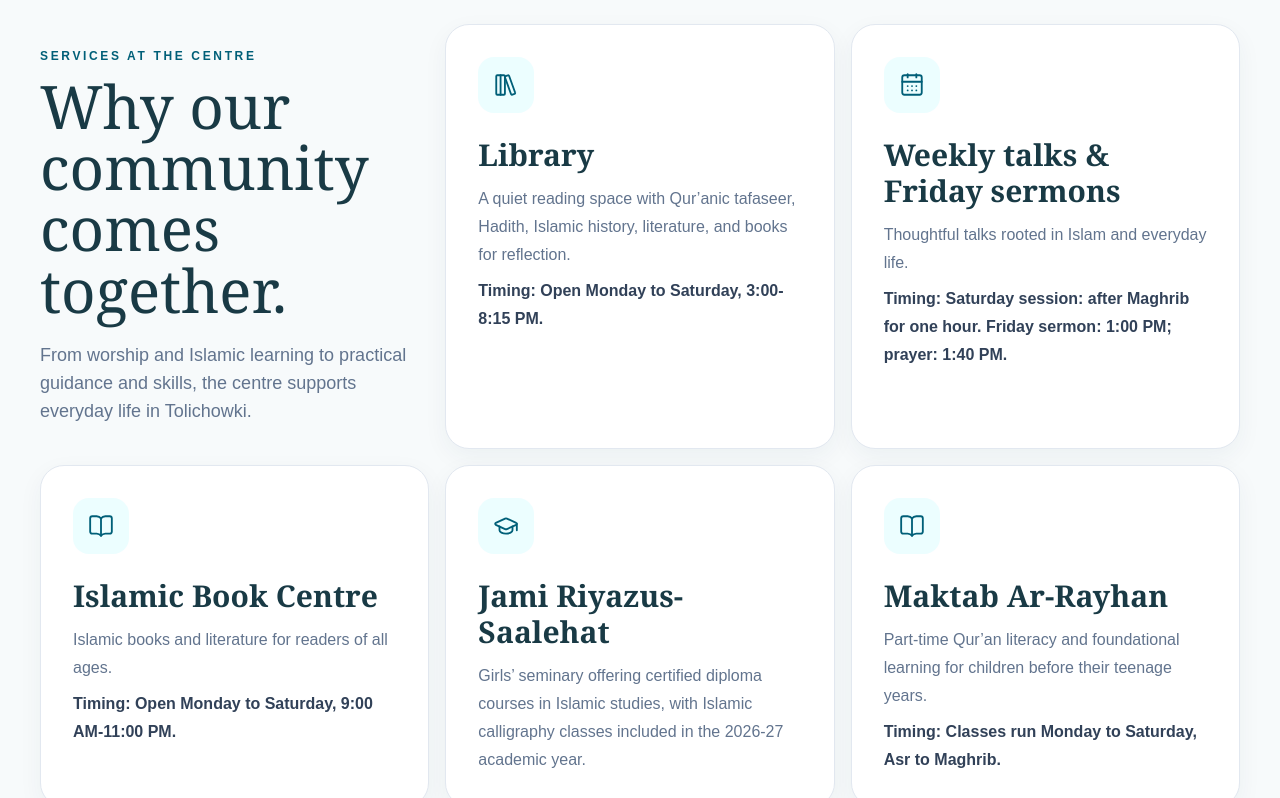
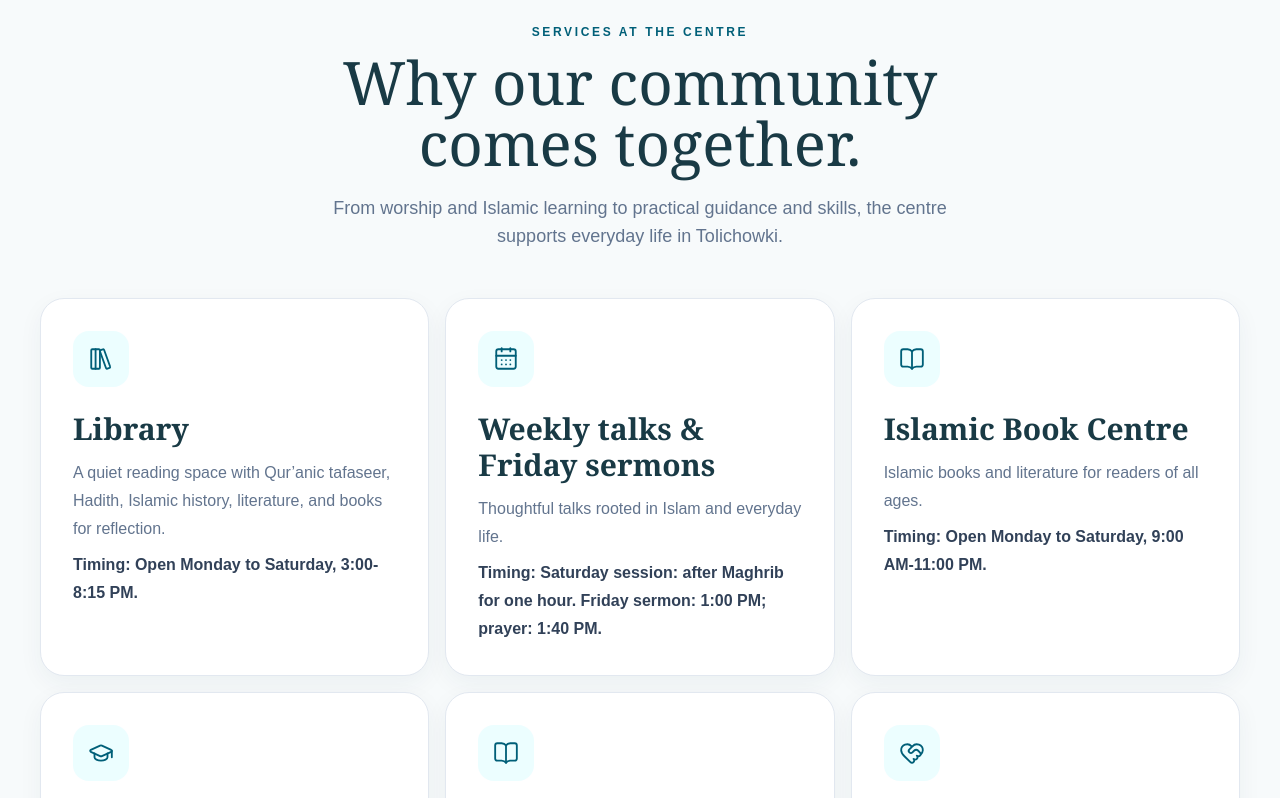
Before and after one commit to baigny/masjid_islamic_center, a React (Vite) app: page / in a window 1280 px wide. Shown: the part 1015-1813 px from the top of the page. Built offline with nearby package versions, Linux system fonts and the light colour scheme.

Commit message:
Center services heading above three-column grid

```diff
--- a/src/App.jsx
+++ b/src/App.jsx
@@ -142,12 +142,14 @@ function ServiceDescription({ text }) {
 
 function ServicesPage() {
   return <section className="bg-[#f7fafb] px-5 py-14 md:px-10 md:py-20">
-    <div className="mx-auto grid max-w-7xl gap-4 sm:grid-cols-2 lg:grid-cols-3">
-      <div className="flex flex-col justify-center py-6 pr-2 lg:pr-5"><p className="mb-3 text-xs font-bold tracking-[.22em] text-cyan-800">SERVICES AT THE CENTRE</p><h1 className="font-display text-5xl leading-[1.02] text-[#193a45] md:text-6xl">Why our community<br />comes together.</h1><p className="mt-5 max-w-2xl text-base leading-7 text-slate-500 md:text-lg">From worship and Islamic learning to practical guidance and skills, the centre supports everyday life in Tolichowki.</p></div>
+    <div className="mx-auto max-w-7xl">
+      <div className="mb-10 flex flex-col items-center text-center md:mb-12"><p className="mb-3 text-xs font-bold tracking-[.22em] text-cyan-800">SERVICES AT THE CENTRE</p><h1 className="font-display text-5xl leading-[1.02] text-[#193a45] md:text-6xl">Why our community<br />comes together.</h1><p className="mt-5 max-w-2xl text-base leading-7 text-slate-500 md:text-lg">From worship and Islamic learning to practical guidance and skills, the centre supports everyday life in Tolichowki.</p></div>
+      <div className="grid gap-4 sm:grid-cols-2 lg:grid-cols-3">
       {services.map(({ title, text, icon: Icon }) => <article key={title} className="rounded-3xl border border-slate-200 bg-white p-6 shadow-[0_8px_24px_rgba(23,60,76,.05)] transition duration-300 hover:-translate-y-1 hover:shadow-[0_15px_32px_rgba(23,60,76,.10)] md:p-8">
         <span className="mb-6 grid size-14 place-items-center rounded-2xl bg-cyan-50 text-cyan-800"><Icon size={26} strokeWidth={1.7} /></span>
         <h2 className="font-display text-2xl font-semibold text-[#193a45] md:text-3xl">{title}</h2><ServiceDescription text={text} />
       </article>)}
+      </div>
     </div>
   </section>;
 }
```
